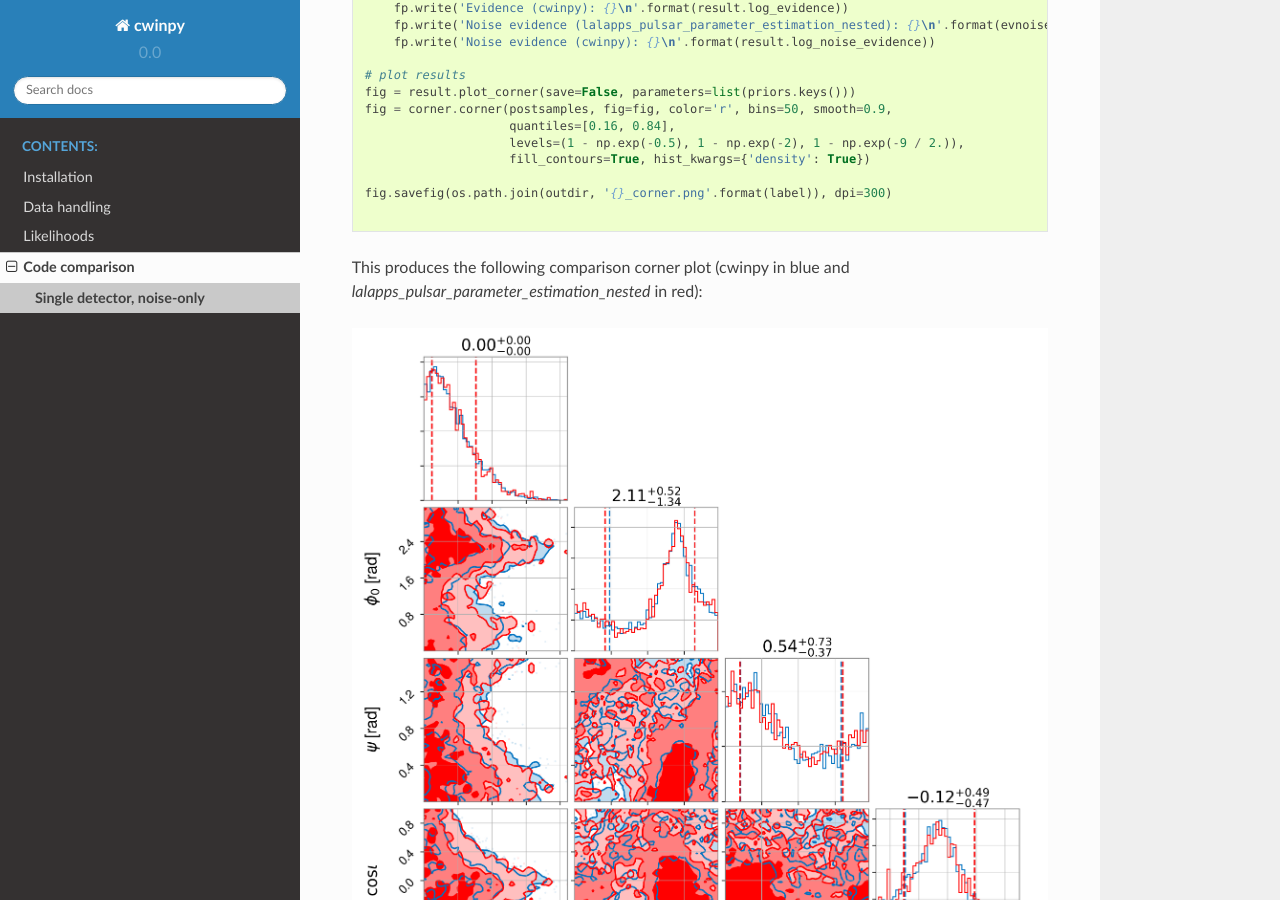
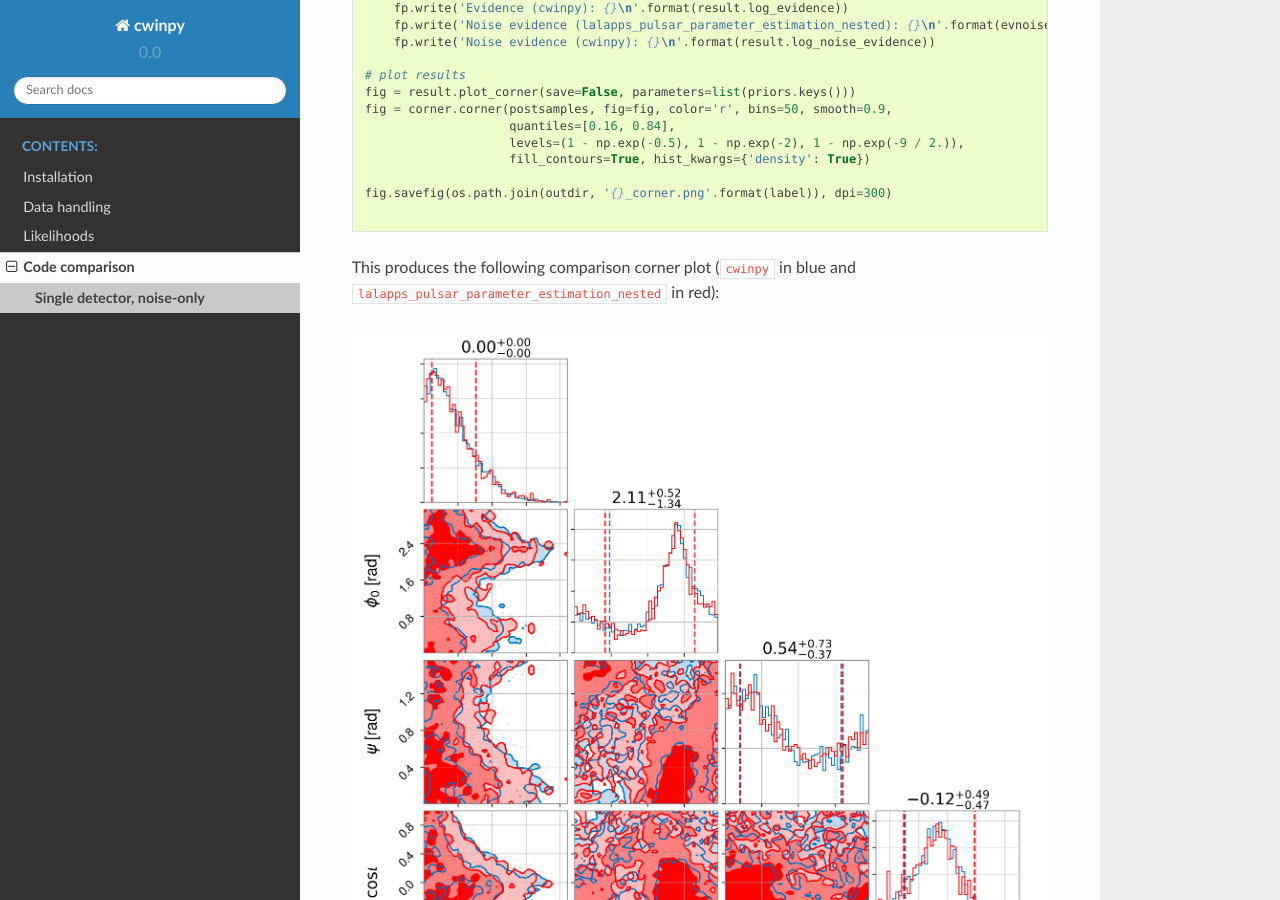
Before and after one commit to cwinpy/cwinpy, a Sphinx documentation site: the page built from docs/comparisons/single-detector-noise-only.txt, in a window 1280 px wide and 900 px high, scrolled down 2686 px. Built offline with Sphinx 7.4.7 and the Read the Docs theme 2.0.0, drawn with Linux system fonts in a browser that asks for light colours.

Commit message:
Minor change

```diff
--- a/docs/comparisons/single-detector-noise-only.txt
+++ b/docs/comparisons/single-detector-noise-only.txt
@@ -10,7 +10,7 @@ The script for this comparison is:
 .. literalinclude:: scripts/single_detector_noise_only.py
    :language: python
 
-This produces the following comparison corner plot (cwinpy in blue and `lalapps_pulsar_parameter_estimation_nested` in red):
+This produces the following comparison corner plot (``cwinpy`` in blue and ``lalapps_pulsar_parameter_estimation_nested`` in red):
 
 .. image:: scripts/outputs/single_detector_noise_only_corner.png
 
```
